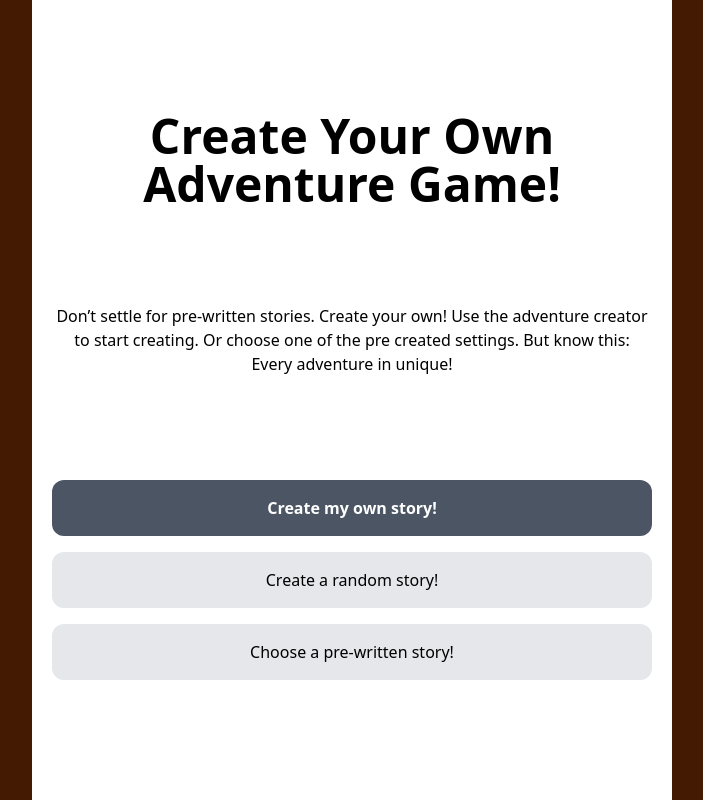
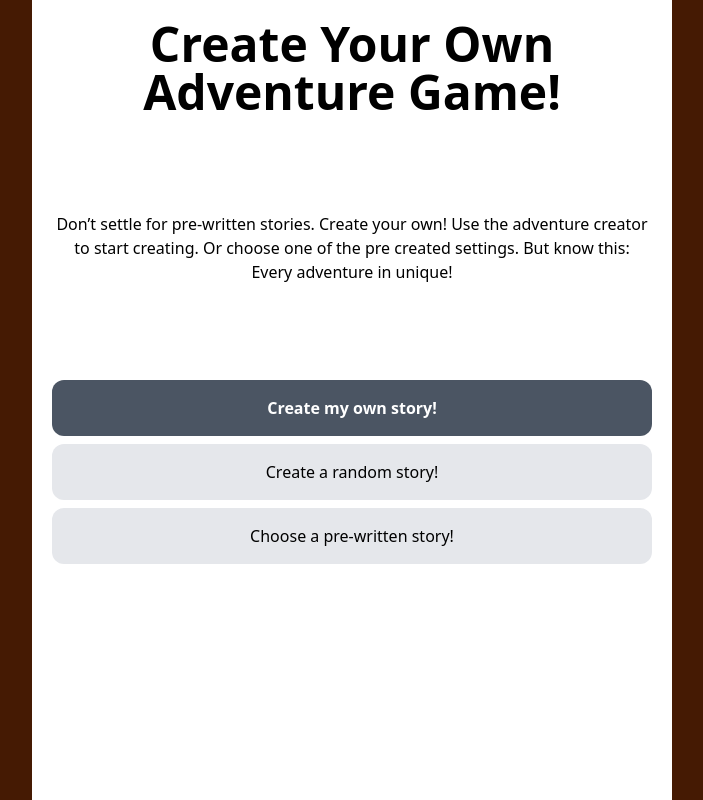
Before and after one commit to kallepronk/MYOAG, a SvelteKit app: page / in a window 1280 px wide. Shown: the whole page, without its empty margins (288-991 px from the left). Built offline with nearby package versions, Linux system fonts and the light colour scheme.

Commit message:
decomplicate the main page div

```diff
--- a/src/routes/+layout.svelte
+++ b/src/routes/+layout.svelte
@@ -2,10 +2,10 @@
     import "../app.css";
 </script>
 
-<div class="grid grid-cols-4 bg-amber-950 h-screen">
+<div class="grid grid-cols-4 bg-amber-950 h-full min-h-screen">
     <div class="col-span-1">
     </div>
-    <div class="bg-white col-span-2 p-5">
+    <div class="bg-white col-span-2 p-5 h-full w-full">
         <slot />
     </div>
     <div class="col-span-1">
--- a/src/routes/+page.svelte
+++ b/src/routes/+page.svelte
@@ -1,9 +1,7 @@
-<div class="justify-center flex flex-wrap items-center h-full w-full">
-    <div class="w-full justify-center flex flex-wrap">
-        <h1 class="text-center font-extrabold text-5xl mb-24">Create Your Own Adventure Game!</h1>
-        <p class="text-center mb-24">Don’t settle for pre-written stories. Create your own! Use the adventure creator to start creating. Or choose one of the pre created settings. But know this: Every adventure in unique! </p>
-        <a href="/adventure-creator" class="text-white font-extrabold text-center w-full mt-2 mb-2 p-4 rounded-xl bg-gray-600 hover:bg-gray-800">Create my own story!</a>
-        <a class="text-center w-full mt-2 mb-2 p-4 rounded-xl bg-gray-200">Create a random story!</a>
-        <a class="text-center w-full mt-2 mb-2 p-4 rounded-xl bg-gray-200">Choose a pre-written story!</a>
-    </div>
+<div class="w-full">
+    <h1 class="text-center font-extrabold text-5xl mb-24">Create Your Own Adventure Game!</h1>
+    <p class="text-center mb-24">Don’t settle for pre-written stories. Create your own! Use the adventure creator to start creating. Or choose one of the pre created settings. But know this: Every adventure in unique! </p>
+    <a href="/adventure-creator" class="block text-white font-extrabold text-center w-full mt-2 mb-2 p-4 rounded-xl bg-gray-600 hover:bg-gray-800">Create my own story!</a>
+    <a href="/" class="block text-center w-full mt-2 mb-2 p-4 rounded-xl bg-gray-200">Create a random story!</a>
+    <a href="/"  class="block text-center w-full mt-2 mb-2 p-4 rounded-xl bg-gray-200">Choose a pre-written story!</a>
 </div>
```
